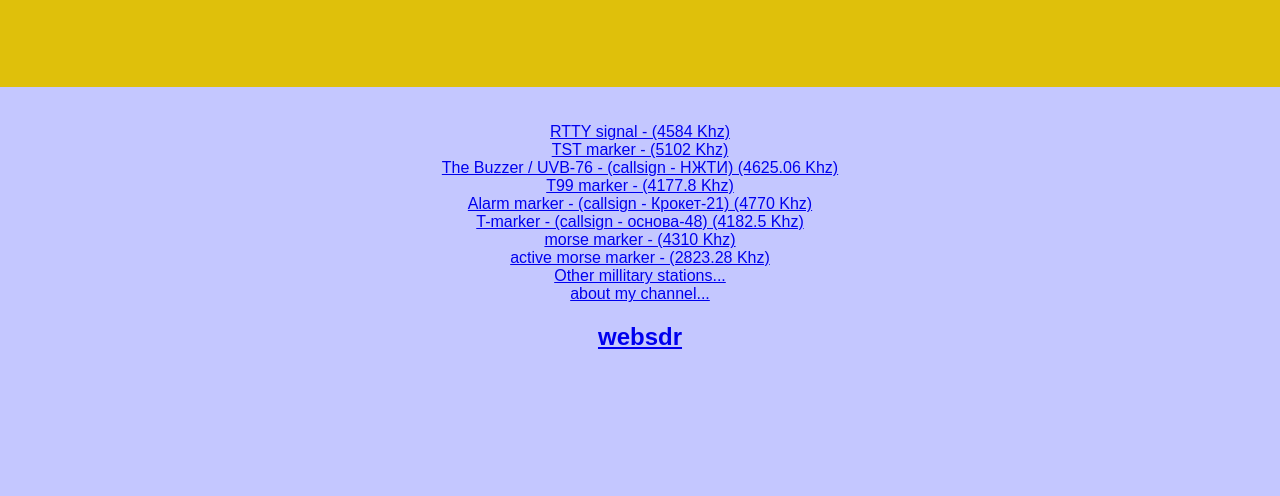
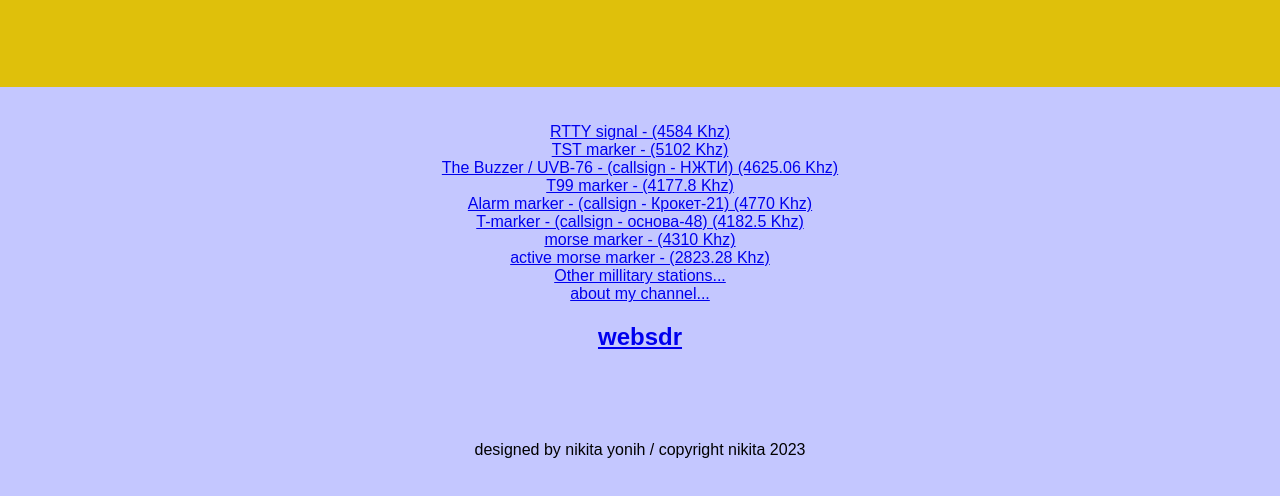
Before and after one commit to nikita-yon/nns, a plain HTML site: page index.html in a window 1280 px wide. Shown: the part 246-742 px from the top of the page. Drawn offline with Linux system fonts and the light colour scheme.

Commit message:
Update index.html

```diff
--- a/index.html
+++ b/index.html
@@ -61,6 +61,8 @@ body {
       <a href="bin/about.html">about my channel...</a>
       <h2><a href="http://websdr.ru:443/" title="websdr is 1.8 - 120.4 MHZ radio diapazone" target="_blank">websdr</a></h2>
       </div>
+   <br><br><br>
+<p id="para">designed by nikita yonih / copyright nikita 2023</p>
 
 
 
```
